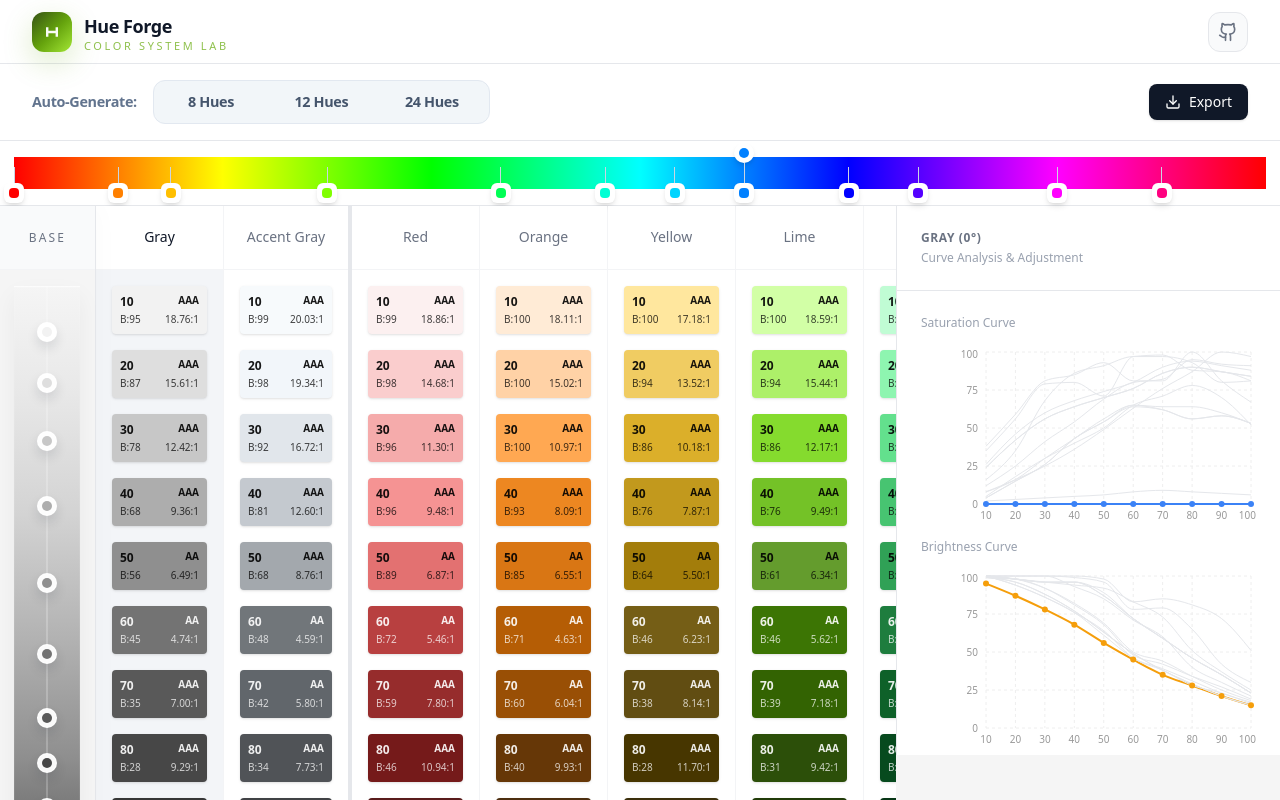
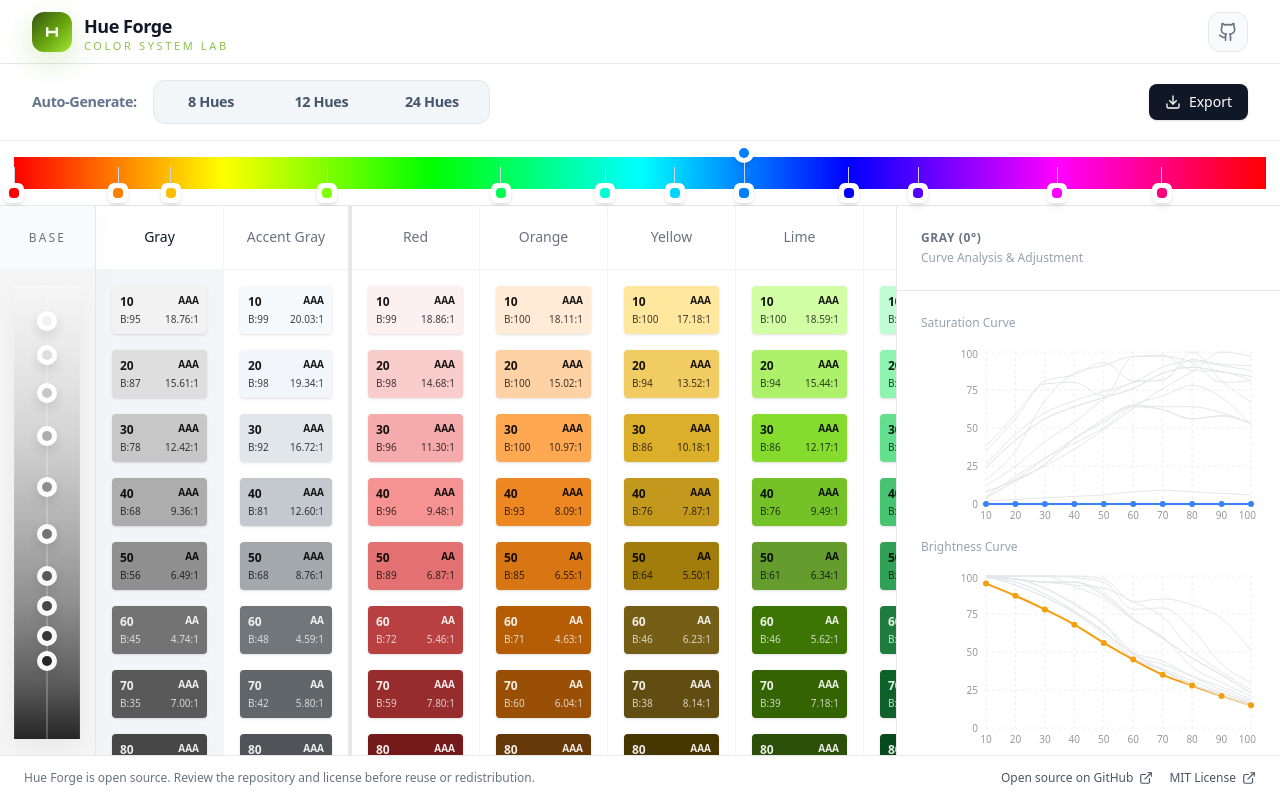
Before and after one commit to chenlicool/Hue-Forge, a React (Vite) app: page / in a window 1280 px wide. Shown: the top 800 px of the page. Built offline with nearby package versions, Linux system fonts and the light colour scheme.

Commit message:
fix: 修正页脚引起的布局问题

```diff
--- a/src/App.tsx
+++ b/src/App.tsx
@@ -37,7 +37,7 @@ export default function App() {
   const selectedPalette = palettes.find(p => p.id === selectedHueId);
 
   return (
-    <div className="flex min-h-screen flex-col bg-[#F5F5F5] text-gray-900 font-sans overflow-hidden">
+    <div className="flex h-screen flex-col bg-[#F5F5F5] text-gray-900 font-sans overflow-hidden">
       {/* 1. Branding Header */}
       <TopBar />
 
--- a/src/components/AppFooter.tsx
+++ b/src/components/AppFooter.tsx
@@ -7,7 +7,7 @@ import {
 
 export function AppFooter() {
   return (
-    <footer className="border-t border-gray-200 bg-white/92 px-6 py-3 backdrop-blur-sm">
+    <footer className="shrink-0 border-t border-gray-200 bg-white/92 px-6 py-3 backdrop-blur-sm">
       <div className="flex flex-col gap-2 text-xs text-gray-500 sm:flex-row sm:items-center sm:justify-between">
         <p className="leading-5">
           Hue Forge is open source. Review the repository and license before reuse or redistribution.
```
Also changed, not shown: 1 other file (tests, documents, lock files or other folders).
